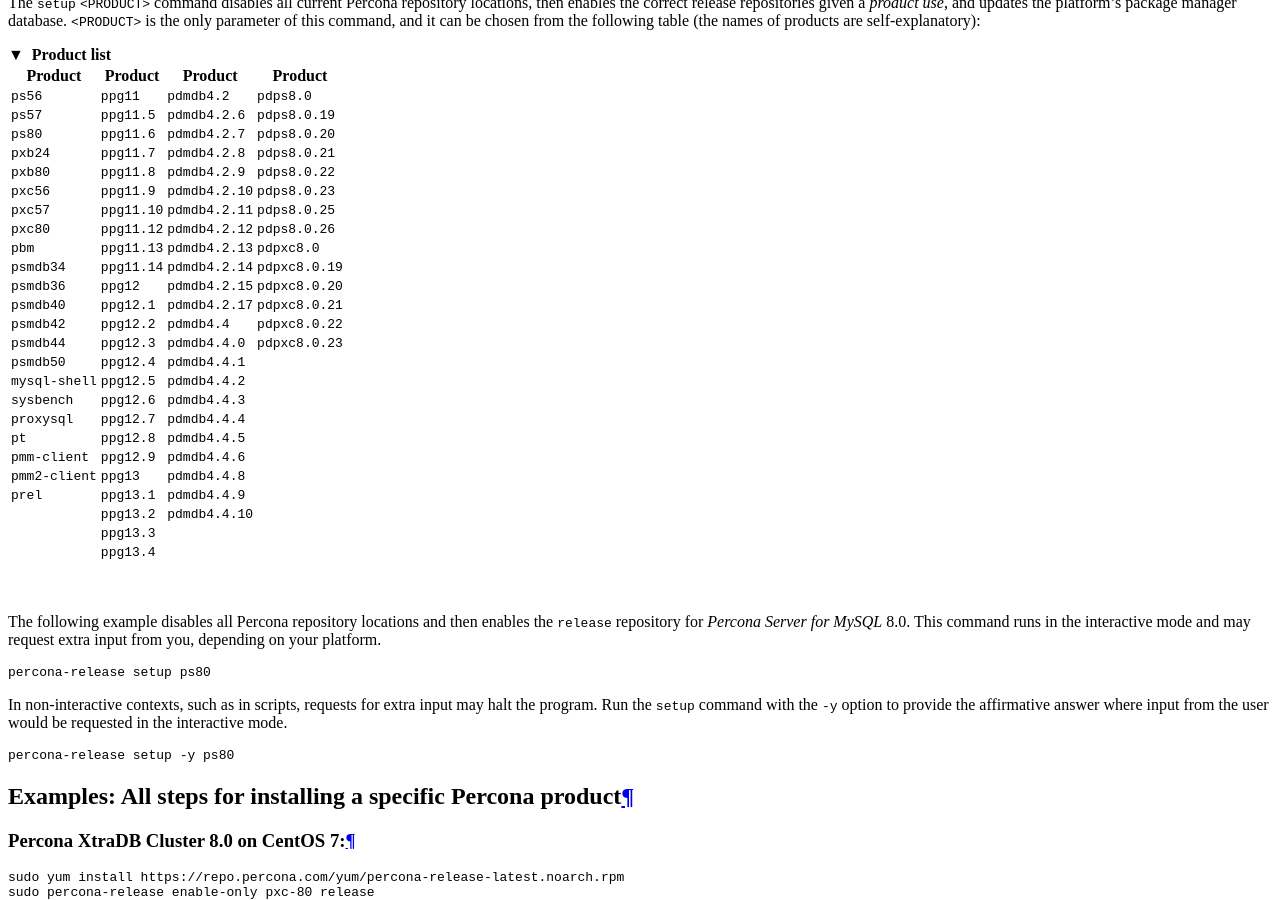
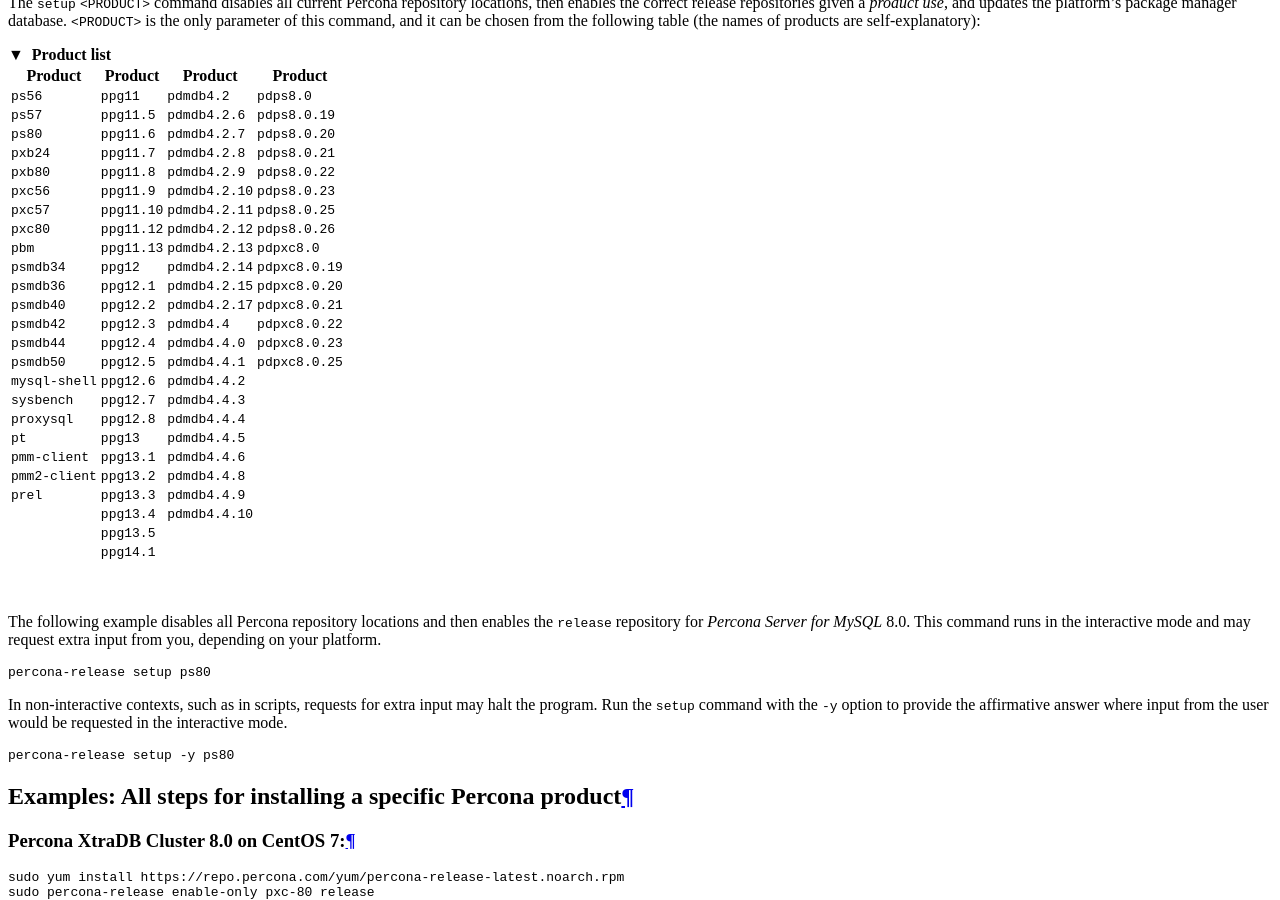
Before and after one commit to percona/repo-config-docs, an MkDocs documentation site: the page built from docs/percona-release.md, in a window 1280 px wide and 900 px high, scrolled down 1043 px. Built offline with MkDocs 1.6.1 and Material for MkDocs 9.7.7, drawn with Linux system fonts in a browser that asks for light colours; nearby versions of some CDN libraries.

Commit message:
PREL-172 Updated repo lists: (#62)
Added PDPXC 8.0.25, PPG 14.1, 13.5

	modified:   docs/percona-release.md
	modified:   docs/repository-location.md

```diff
--- a/docs/percona-release.md
+++ b/docs/percona-release.md
@@ -85,22 +85,22 @@
     |  ``pxc57``      | ``ppg11.10``    | ``pdmdb4.2.11`` | ``pdps8.0.25``  |
     |  ``pxc80``      | ``ppg11.12``    | ``pdmdb4.2.12`` | ``pdps8.0.26``  |
     | ``pbm``         | ``ppg11.13``    | ``pdmdb4.2.13`` | ``pdpxc8.0``    |
-    | ``psmdb34``     | ``ppg11.14``    | ``pdmdb4.2.14`` | ``pdpxc8.0.19`` |
-    | ``psmdb36``     | ``ppg12  ``     | ``pdmdb4.2.15`` | ``pdpxc8.0.20`` |
-    | ``psmdb40``     | ``ppg12.1``     | ``pdmdb4.2.17`` | ``pdpxc8.0.21`` |
-    | ``psmdb42``     | ``ppg12.2``     | ``pdmdb4.4``    | ``pdpxc8.0.22`` |
-    | ``psmdb44``     | ``ppg12.3``     | ``pdmdb4.4.0``  | ``pdpxc8.0.23`` |
-    | ``psmdb50``     | ``ppg12.4``     | ``pdmdb4.4.1``  |  |
-    |``mysql-shell``  | ``ppg12.5``     | ``pdmdb4.4.2``  |  |
-    | ``sysbench``    | ``ppg12.6``     | ``pdmdb4.4.3``  |  |
-    | ``proxysql``    | ``ppg12.7``     | ``pdmdb4.4.4``  |  |
-    | ``pt``          | ``ppg12.8``     | ``pdmdb4.4.5``  |   |
-    | ``pmm-client``  | ``ppg12.9``     | ``pdmdb4.4.6``  |   |
-    | ``pmm2-client`` | ``ppg13  ``     | ``pdmdb4.4.8``  |   |
-    | ``prel``        | ``ppg13.1``     | ``pdmdb4.4.9``  |   |
-    |                 | ``ppg13.2``     | ``pdmdb4.4.10`` |   |
-    |                 | ``ppg13.3``     |   | |
-    |                 | ``ppg13.4``     |   | |
+    | ``psmdb34``     | ``ppg12``       | ``pdmdb4.2.14`` | ``pdpxc8.0.19`` |
+    | ``psmdb36``     | ``ppg12.1``     | ``pdmdb4.2.15`` | ``pdpxc8.0.20`` |
+    | ``psmdb40``     | ``ppg12.2``     | ``pdmdb4.2.17`` | ``pdpxc8.0.21`` |
+    | ``psmdb42``     | ``ppg12.3``     | ``pdmdb4.4``    | ``pdpxc8.0.22`` |
+    | ``psmdb44``     | ``ppg12.4``     | ``pdmdb4.4.0``  | ``pdpxc8.0.23`` |
+    | ``psmdb50``     | ``ppg12.5``     | ``pdmdb4.4.1``  | ``pdpxc8.0.25`` |
+    |``mysql-shell``  | ``ppg12.6``     | ``pdmdb4.4.2``  |  |
+    | ``sysbench``    | ``ppg12.7``     | ``pdmdb4.4.3``  |  |
+    | ``proxysql``    | ``ppg12.8``     | ``pdmdb4.4.4``  |  |
+    | ``pt``          | ``ppg13``       | ``pdmdb4.4.5``  |   |
+    | ``pmm-client``  | ``ppg13.1``     | ``pdmdb4.4.6``  |   |
+    | ``pmm2-client`` | ``ppg13.2``     | ``pdmdb4.4.8``  |   |
+    | ``prel``        | ``ppg13.3``     | ``pdmdb4.4.9``  |   |
+    |                 | ``ppg13.4``     | ``pdmdb4.4.10`` |   |
+    |                 | ``ppg13.5``     |   |   |
+    |                 | ``ppg14.1``     |   |   |
 
 
 &nbsp;
```
Also changed, not shown: docs/repository-location.md (+5 -1 lines).
